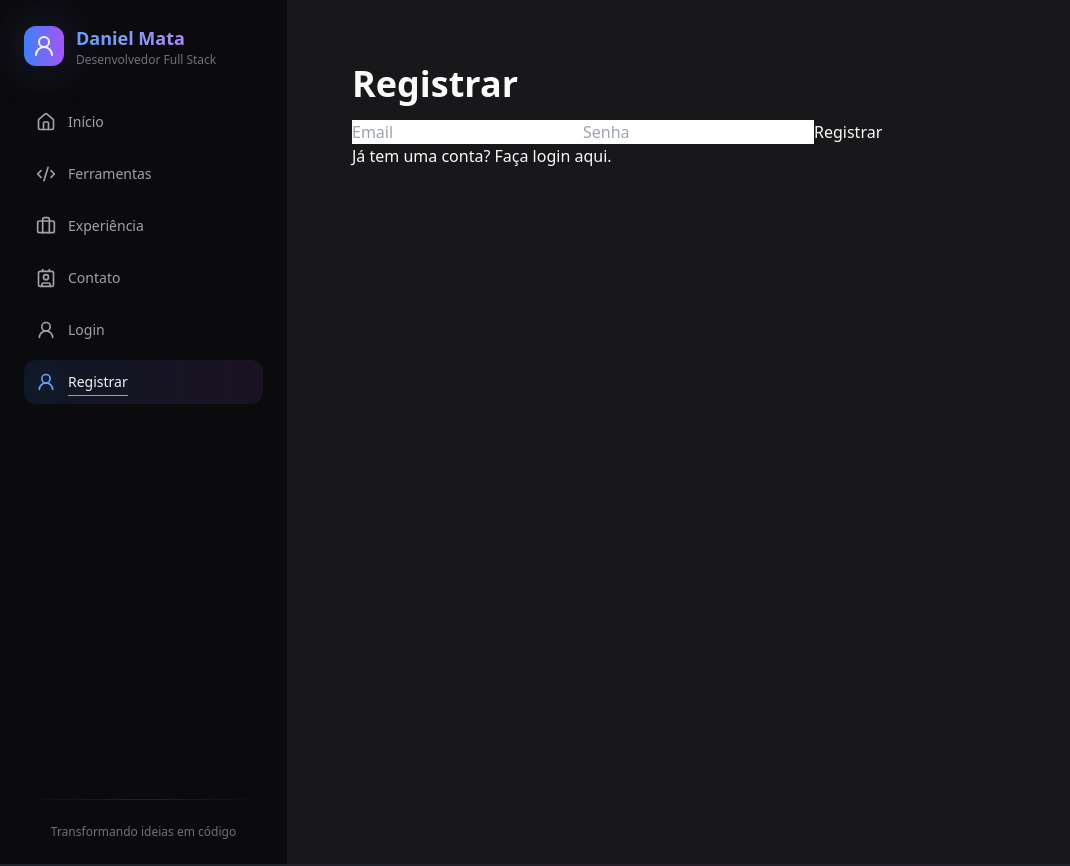
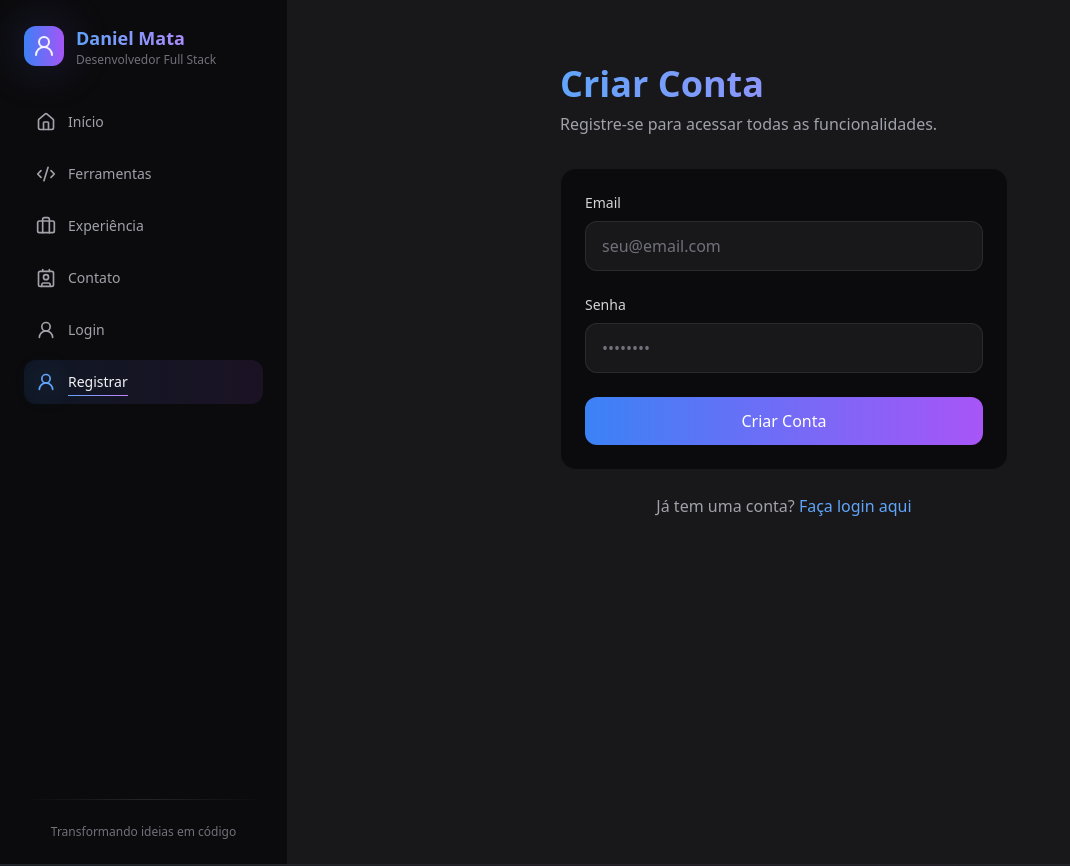
Before and after one commit to danielbmata/site-curriculo, a Next.js app: page /register in a window 1280 px wide. Shown: the top 866 px of the page, without its empty margins (0-1070 px from the left). Built offline with nearby package versions, Linux system fonts and the light colour scheme.

Commit message:
design nas paginas de login e register

```diff
--- a/src/app/(routes)/login/page.jsx
+++ b/src/app/(routes)/login/page.jsx
@@ -5,13 +5,11 @@ import Link from 'next/link';
 import { auth } from '../../../firebase';
 import { signInWithEmailAndPassword } from 'firebase/auth';
 
-
 export default function Login() {
     const [email, setEmail] = useState('');
     const [password, setPassword] = useState('');
     const [error, setError] = useState('');
 
-    // Para login
     const handleLogin = async (e) => {
         e.preventDefault();
         try {
@@ -23,29 +21,71 @@ export default function Login() {
     };
 
     return (
-        <div className="min-h-screen p-8">
-            <h1 className="text-4xl font-bold">Login</h1>
-            <form onSubmit={handleLogin} className="space-y-4">
+        <div className="min-h-screen p-8 animate-fadeIn">
+            <div className="max-w-md mx-auto">
+                <h1 className="text-4xl font-bold mb-2 bg-clip-text text-transparent bg-gradient-to-r from-blue-400 to-purple-400">
+                    Login
+                </h1>
+                <p className="text-zinc-400 mb-8">
+                    Entre com suas credenciais para acessar sua conta.
+                </p>
+
+                <div className="p-6 rounded-2xl glass-effect border border-zinc-800/50">
+                    <form onSubmit={handleLogin} className="space-y-6">
+                        <div className="space-y-2">
+                            <label htmlFor="email" className="block text-sm font-medium text-zinc-300">
+                                Email
+                            </label>
                             <input
+                                id="email"
                                 type="email"
-                    placeholder="Email"
+                                placeholder="seu@email.com"
                                 value={email}
                                 onChange={(e) => setEmail(e.target.value)}
                                 required
-                    className="input-class"
+                                className="w-full px-4 py-3 rounded-xl bg-zinc-800/50 border border-zinc-700/50 text-zinc-100 placeholder-zinc-500 focus:outline-none focus:ring-2 focus:ring-blue-500/50 focus:border-blue-500/50"
                             />
+                        </div>
+
+                        <div className="space-y-2">
+                            <label htmlFor="password" className="block text-sm font-medium text-zinc-300">
+                                Senha
+                            </label>
                             <input
+                                id="password"
                                 type="password"
-                    placeholder="Senha"
+                                placeholder="••••••••"
                                 value={password}
                                 onChange={(e) => setPassword(e.target.value)}
                                 required
-                    className="input-class"
+                                className="w-full px-4 py-3 rounded-xl bg-zinc-800/50 border border-zinc-700/50 text-zinc-100 placeholder-zinc-500 focus:outline-none focus:ring-2 focus:ring-blue-500/50 focus:border-blue-500/50"
                             />
-                {error && <p className="text-red-500">{error}</p>}
-                <button type="submit" className="button-class">Entrar</button>
+                        </div>
+
+                        {error && (
+                            <div className="p-4 rounded-xl bg-red-500/10 border border-red-500/50 text-red-400">
+                                {error}
+                            </div>
+                        )}
+
+                        <button
+                            type="submit"
+                            className="w-full flex items-center justify-center gap-2 px-6 py-3 rounded-xl bg-gradient-to-r from-blue-500 to-purple-500 text-white font-medium transition-all duration-300 hover:brightness-110"
+                        >
+                            Entrar
+                        </button>
                     </form>
-            <Link href="/register">Não tem uma conta? Registre-se aqui.</Link>
+                </div>
+
+                <div className="mt-6 text-center">
+                    <Link
+                        href="/register"
+                        className="text-zinc-400 hover:text-zinc-300 transition-colors"
+                    >
+                        Não tem uma conta? <span className="text-blue-400 hover:text-blue-300">Registre-se aqui</span>
+                    </Link>
+                </div>
+            </div>
         </div>
     );
 }
--- a/src/app/(routes)/register/page.jsx
+++ b/src/app/(routes)/register/page.jsx
@@ -5,13 +5,11 @@ import Link from 'next/link';
 import { auth } from '../../../firebase';
 import { createUserWithEmailAndPassword } from 'firebase/auth';
 
-
 export default function Register() {
     const [email, setEmail] = useState('');
     const [password, setPassword] = useState('');
     const [error, setError] = useState('');
 
-    // Para registro
     const handleRegister = async (e) => {
         e.preventDefault();
         try {
@@ -23,29 +21,71 @@ export default function Register() {
     };
 
     return (
-        <div className="min-h-screen p-8">
-            <h1 className="text-4xl font-bold">Registrar</h1>
-            <form onSubmit={handleRegister} className="space-y-4">
+        <div className="min-h-screen p-8 animate-fadeIn">
+            <div className="max-w-md mx-auto">
+                <h1 className="text-4xl font-bold mb-2 bg-clip-text text-transparent bg-gradient-to-r from-blue-400 to-purple-400">
+                    Criar Conta
+                </h1>
+                <p className="text-zinc-400 mb-8">
+                    Registre-se para acessar todas as funcionalidades.
+                </p>
+
+                <div className="p-6 rounded-2xl glass-effect border border-zinc-800/50">
+                    <form onSubmit={handleRegister} className="space-y-6">
+                        <div className="space-y-2">
+                            <label htmlFor="email" className="block text-sm font-medium text-zinc-300">
+                                Email
+                            </label>
                             <input
+                                id="email"
                                 type="email"
-                    placeholder="Email"
+                                placeholder="seu@email.com"
                                 value={email}
                                 onChange={(e) => setEmail(e.target.value)}
                                 required
-                    className="input-class"
+                                className="w-full px-4 py-3 rounded-xl bg-zinc-800/50 border border-zinc-700/50 text-zinc-100 placeholder-zinc-500 focus:outline-none focus:ring-2 focus:ring-blue-500/50 focus:border-blue-500/50"
                             />
+                        </div>
+
+                        <div className="space-y-2">
+                            <label htmlFor="password" className="block text-sm font-medium text-zinc-300">
+                                Senha
+                            </label>
                             <input
+                                id="password"
                                 type="password"
-                    placeholder="Senha"
+                                placeholder="••••••••"
                                 value={password}
                                 onChange={(e) => setPassword(e.target.value)}
                                 required
-                    className="input-class"
+                                className="w-full px-4 py-3 rounded-xl bg-zinc-800/50 border border-zinc-700/50 text-zinc-100 placeholder-zinc-500 focus:outline-none focus:ring-2 focus:ring-blue-500/50 focus:border-blue-500/50"
                             />
-                {error && <p className="text-red-500">{error}</p>}
-                <button type="submit" className="button-class">Registrar</button>
+                        </div>
+
+                        {error && (
+                            <div className="p-4 rounded-xl bg-red-500/10 border border-red-500/50 text-red-400">
+                                {error}
+                            </div>
+                        )}
+
+                        <button
+                            type="submit"
+                            className="w-full flex items-center justify-center gap-2 px-6 py-3 rounded-xl bg-gradient-to-r from-blue-500 to-purple-500 text-white font-medium transition-all duration-300 hover:brightness-110"
+                        >
+                            Criar Conta
+                        </button>
                     </form>
-            <Link href="/login">Já tem uma conta? Faça login aqui.</Link>
+                </div>
+
+                <div className="mt-6 text-center">
+                    <Link
+                        href="/login"
+                        className="text-zinc-400 hover:text-zinc-300 transition-colors"
+                    >
+                        Já tem uma conta? <span className="text-blue-400 hover:text-blue-300">Faça login aqui</span>
+                    </Link>
+                </div>
+            </div>
         </div>
     );
 }
```
Lines whose indentation alone changed are shown as unchanged.
